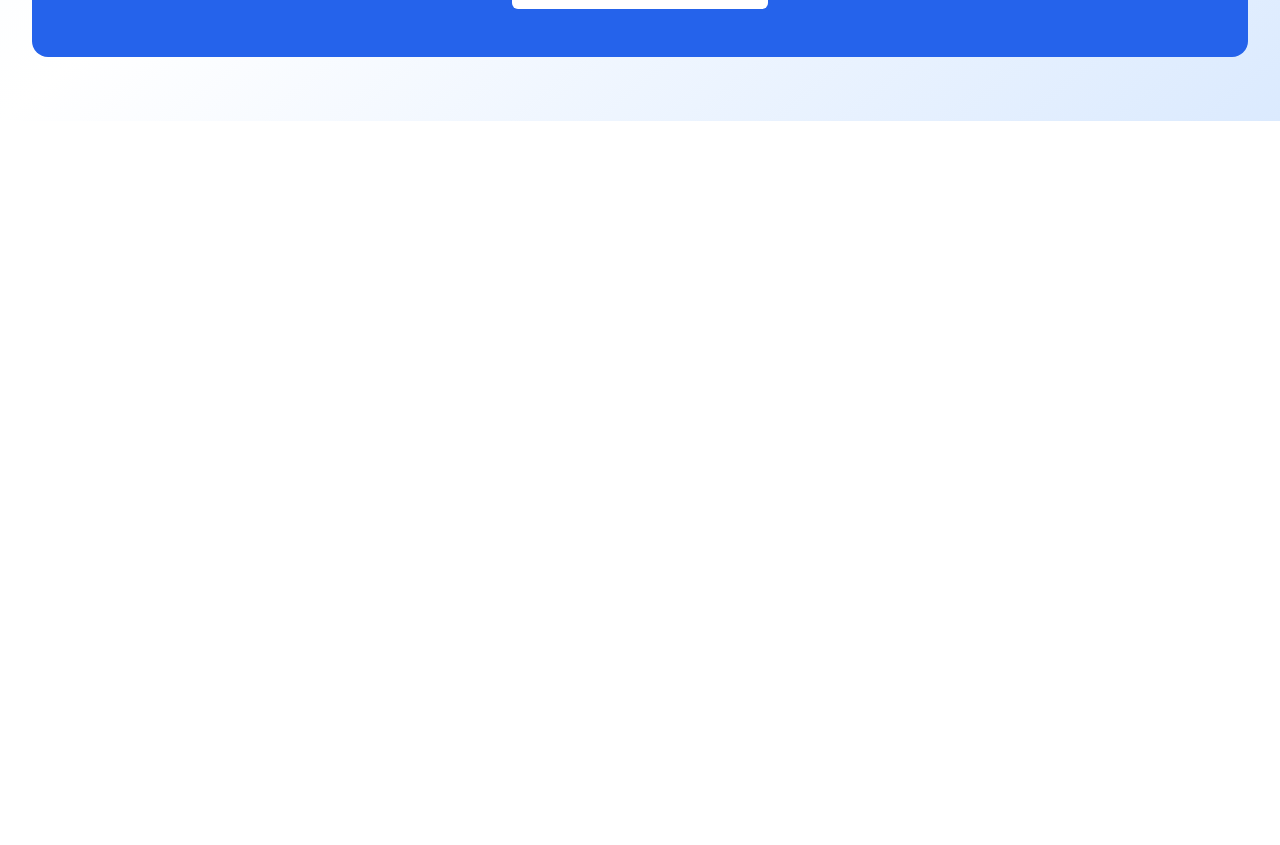
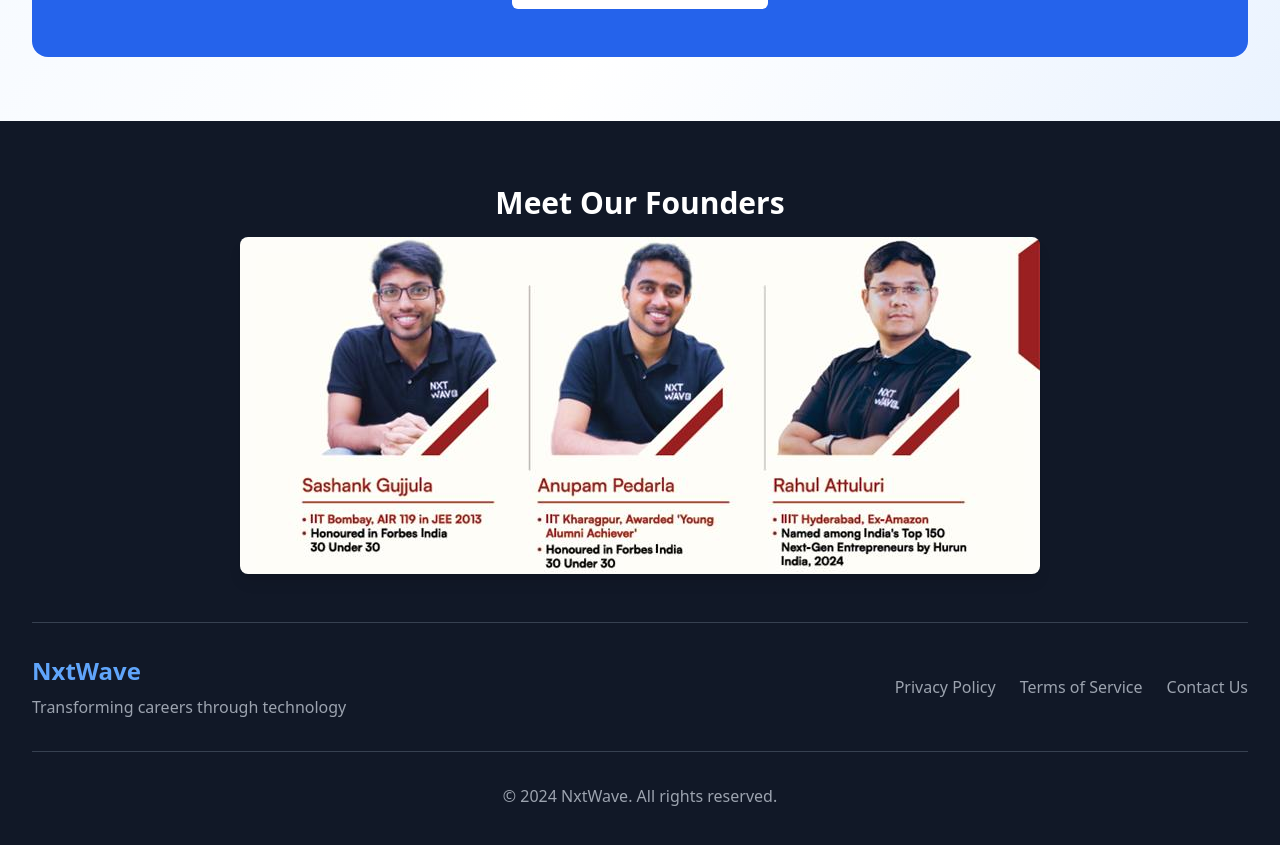
Before and after one commit to akhil-devarapu/leadgeneration-fullstack, a React (Vite) app: page / in a window 1280 px wide. Shown: the part 907-1752 px from the top of the page. Before the commit the page ends 1028 px from the top, so only its background shows below. Built offline with nearby package versions, Linux system fonts and the light colour scheme.

Commit message:
Add image to footer
Add the provided image to the footer section of the website.

```diff
--- a/src/pages/Index.tsx
+++ b/src/pages/Index.tsx
@@ -128,6 +128,39 @@ const Index = () => {
           </Link>
         </div>
       </main>
+
+      {/* Footer */}
+      <footer className="bg-gray-900 text-white py-16">
+        <div className="max-w-7xl mx-auto px-4 sm:px-6 lg:px-8">
+          <div className="text-center mb-12">
+            <h3 className="text-3xl font-bold mb-4">Meet Our Founders</h3>
+            <div className="flex justify-center mb-8">
+              <img
+                src="/lovable-uploads/62f8ba09-6c99-4045-b7eb-7af69b7555df.png"
+                alt="NxtWave Founders - Sashank Gujjula, Anupam Pedarla, and Rahul Attuluri"
+                className="max-w-full h-auto rounded-lg shadow-lg"
+              />
+            </div>
+          </div>
+
+          <div className="border-t border-gray-700 pt-8">
+            <div className="flex flex-col md:flex-row justify-between items-center">
+              <div className="mb-4 md:mb-0">
+                <h4 className="text-2xl font-bold text-blue-400">NxtWave</h4>
+                <p className="text-gray-400 mt-2">Transforming careers through technology</p>
+              </div>
+              <div className="flex space-x-6">
+                <a href="#" className="text-gray-400 hover:text-white transition-colors">Privacy Policy</a>
+                <a href="#" className="text-gray-400 hover:text-white transition-colors">Terms of Service</a>
+                <a href="#" className="text-gray-400 hover:text-white transition-colors">Contact Us</a>
+              </div>
+            </div>
+            <div className="mt-8 pt-8 border-t border-gray-700 text-center text-gray-400">
+              <p>&copy; 2024 NxtWave. All rights reserved.</p>
+            </div>
+          </div>
+        </div>
+      </footer>
     </div>
   );
 };
```
Also changed, not shown: public/lovable-uploads/62f8ba09-6c99-4045-b7eb-7af69b7555df.png (added).
